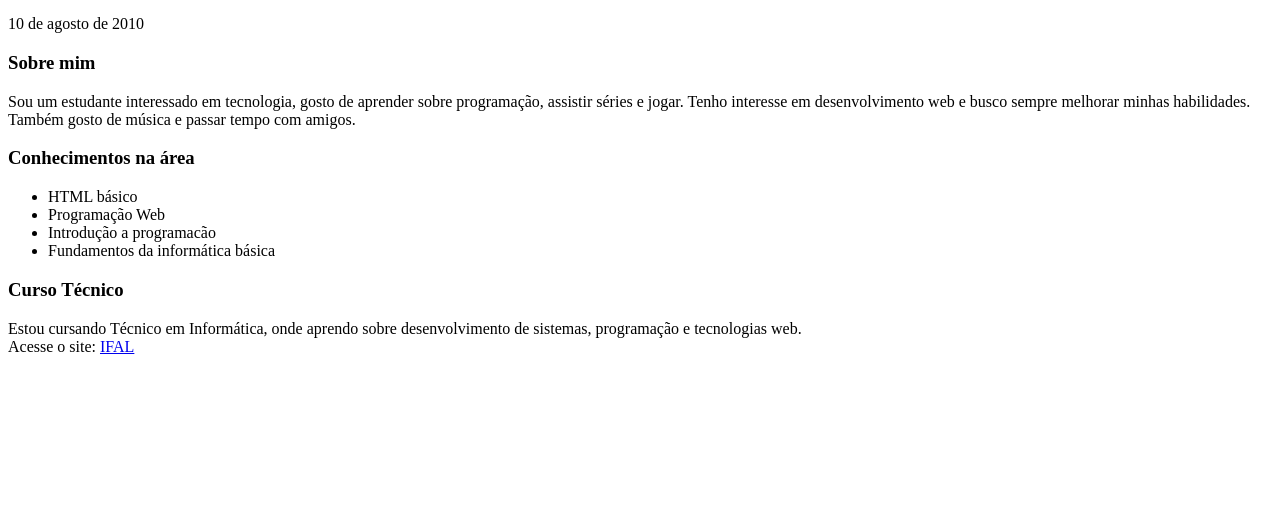
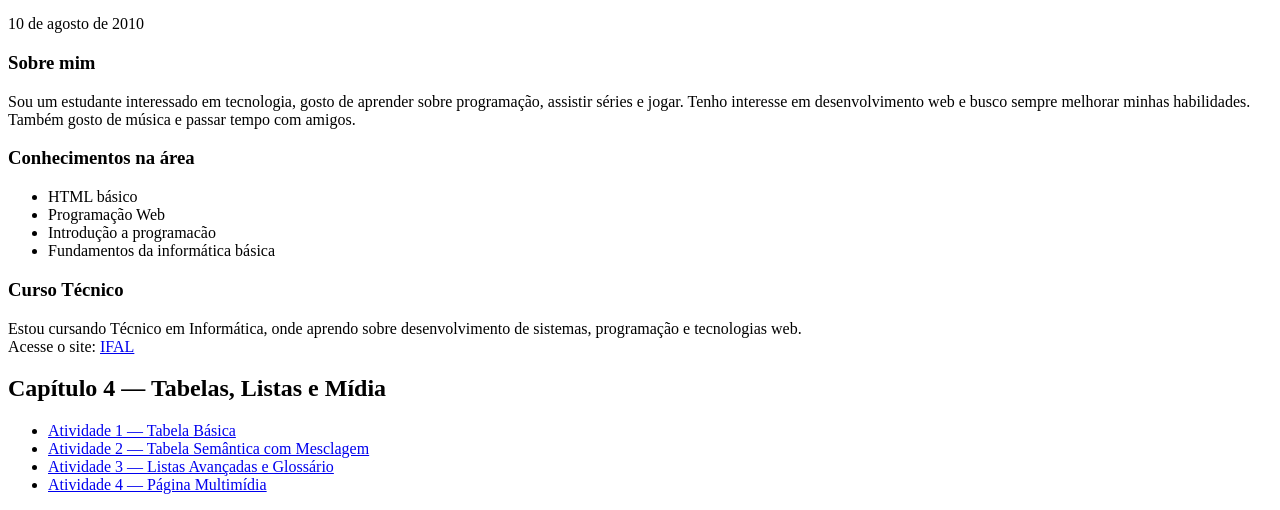
Before and after one commit to Augusto208/Augusto208.github.io, a plain HTML site: page index.html in a window 1280 px wide. Shown: the part 347-857 px from the top of the page. Before the commit the page ends 800 px from the top, so only its background shows below. Drawn offline with Linux system fonts and the light colour scheme.

Commit message:
Add navigation for Chapter 4 activities

```diff
--- a/index.html
+++ b/index.html
@@ -46,6 +46,31 @@ index.html
         Acesse o site:
         <a href="https://www.ifal.edu.br" target="_blank">IFAL</a>
     </p>
+    <nav aria-label="Atividades do Capítulo 4">
+  <h2>Capítulo 4 — Tabelas, Listas e Mídia</h2>
+  <ul>
+    <li>
+      <a href="cap04/at01">
+        Atividade 1 — Tabela Básica
+      </a>
+    </li>
+    <li>
+      <a href="cap04/at02">
+        Atividade 2 — Tabela Semântica com Mesclagem
+      </a>
+    </li>
+    <li>
+      <a href="cap04/at03">
+        Atividade 3 — Listas Avançadas e Glossário
+      </a>
+    </li>
+    <li>
+      <a href="cap04/at04">
+        Atividade 4 — Página Multimídia
+      </a>
+    </li>
+  </ul>
+</nav>
 
 </body>
 </html>
```
